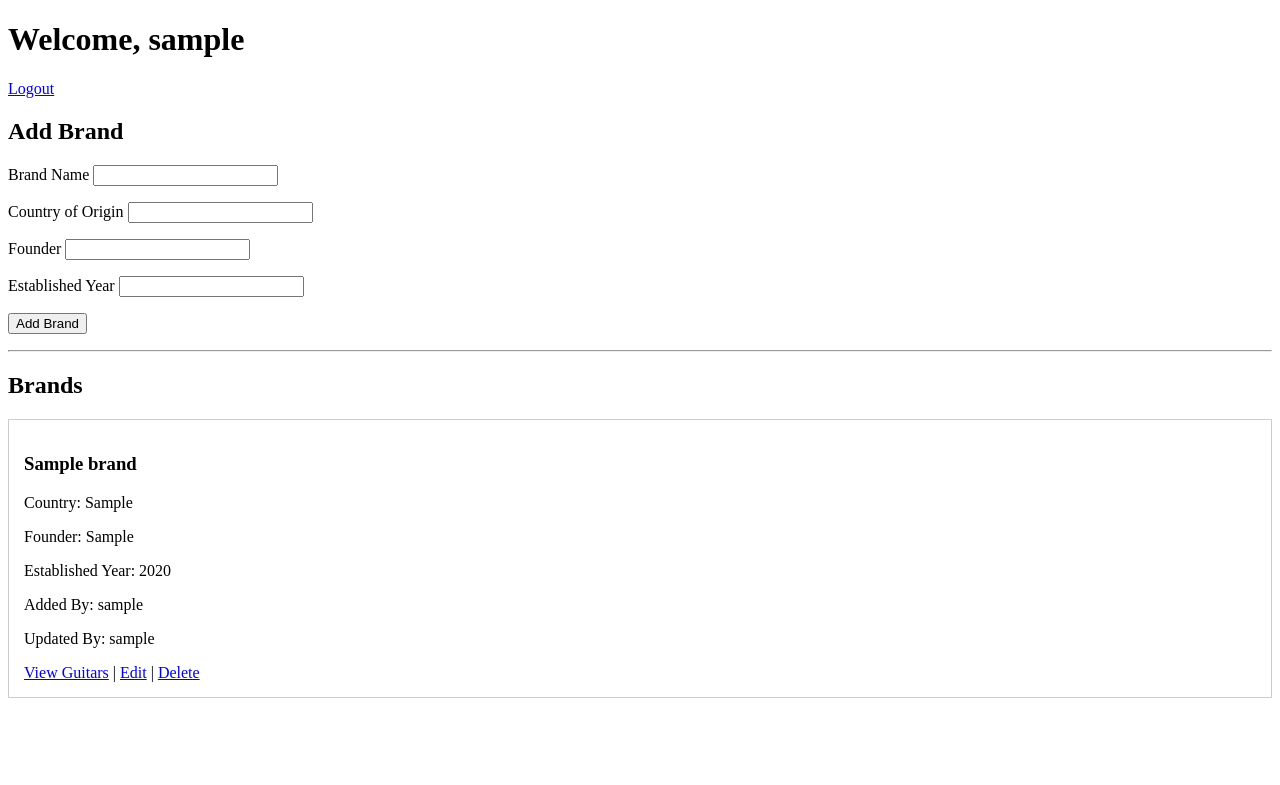
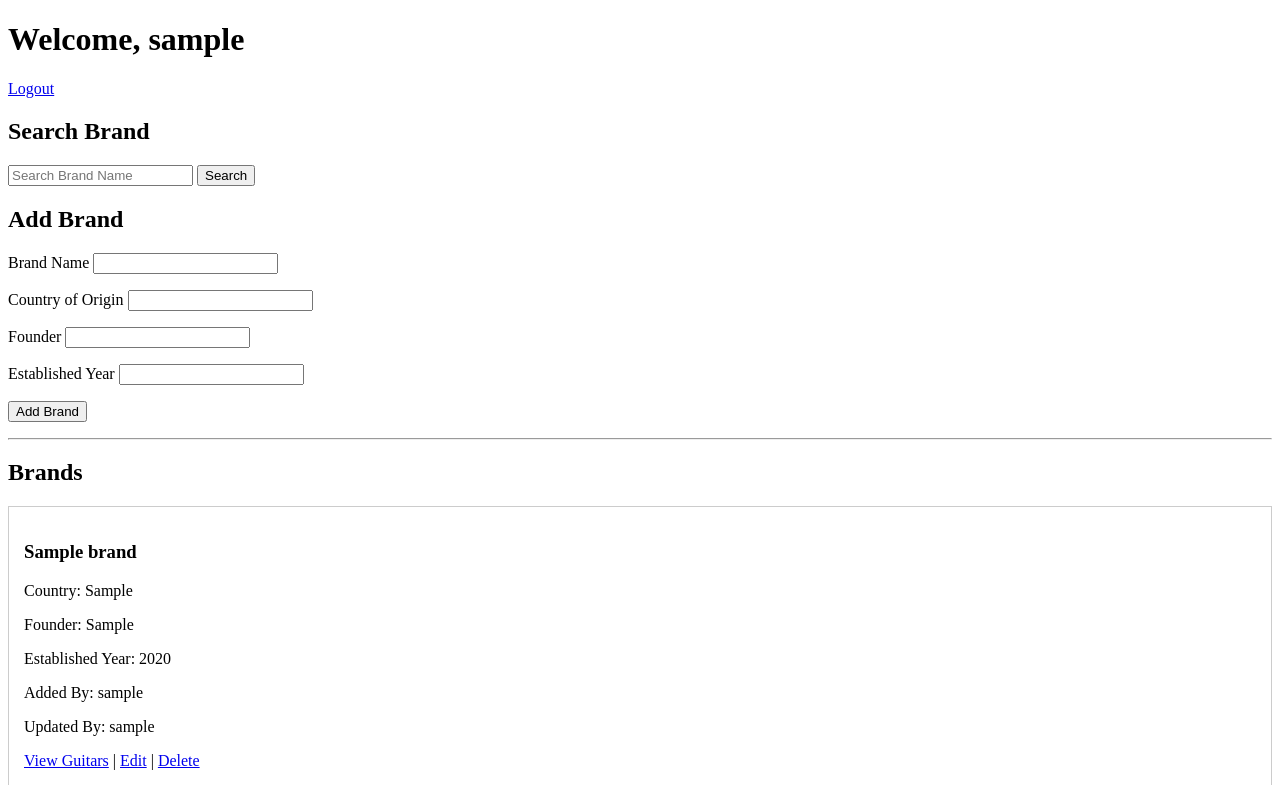
Before and after one commit to vincepetermanalo-netizen/guitar_retail_storeee, a PHP site: page / in a window 1280 px wide. Shown: the top 785 px of the page. Run offline with PHP 8.4, Linux system fonts and the light colour scheme; the visitor is signed in with stand-in values (Sample User, id 1); tables that the repository leaves empty hold one stand-in row (values such as "Sample post").

Commit message:
Implement brand search feature
Added search functionality for brands and improved handling of empty results.

```diff
--- a/index.php
+++ b/index.php
@@ -4,6 +4,11 @@ requireLogin();
 
 require_once 'core/dbConfig.php';
 require_once 'core/models.php';
+
+$search = trim($_GET['search'] ?? '');
+$brands = $search === ''
+    ? getAllBrands($pdo)
+    : searchBrands($pdo, $search);
 
 $brands = getAllBrands($pdo);
 ?>
@@ -18,6 +23,12 @@ $brands = getAllBrands($pdo);
 <body>
     <h1>Welcome, <?php echo htmlspecialchars($_SESSION['username']); ?></h1>
     <a href="logout.php">Logout</a>
+
+    <h2>Search Brand</h2>
+    <form method="GET">
+        <input type="text" name="search" placeholder="Search Brand Name" value="<?php echo htmlspecialchars($search); ?>">
+        <button type="submit">Search</button>
+    </form>
 
     <h2>Add Brand</h2>
 
@@ -51,6 +62,9 @@ $brands = getAllBrands($pdo);
 
     <h2>Brands</h2>
 
+    <?php if (empty($brands)) : ?>
+        <p>No matching brand found.</p>
+    <?php else : ?>
         <?php foreach ($brands as $brand) { ?>
             <div style="border:1px solid #ccc; padding:15px; margin:10px 0;">
                 <h3><?php echo htmlspecialchars($brand['brand_name']); ?></h3>
@@ -65,5 +79,6 @@ $brands = getAllBrands($pdo);
                 <a href="deletebrands.php?brand_id=<?php echo $brand['brand_id']; ?>">Delete</a>
             </div>
         <?php } ?>
+    <?php endif; ?>
 </body>
 </html>
```
Lines whose indentation alone changed are shown as unchanged.
